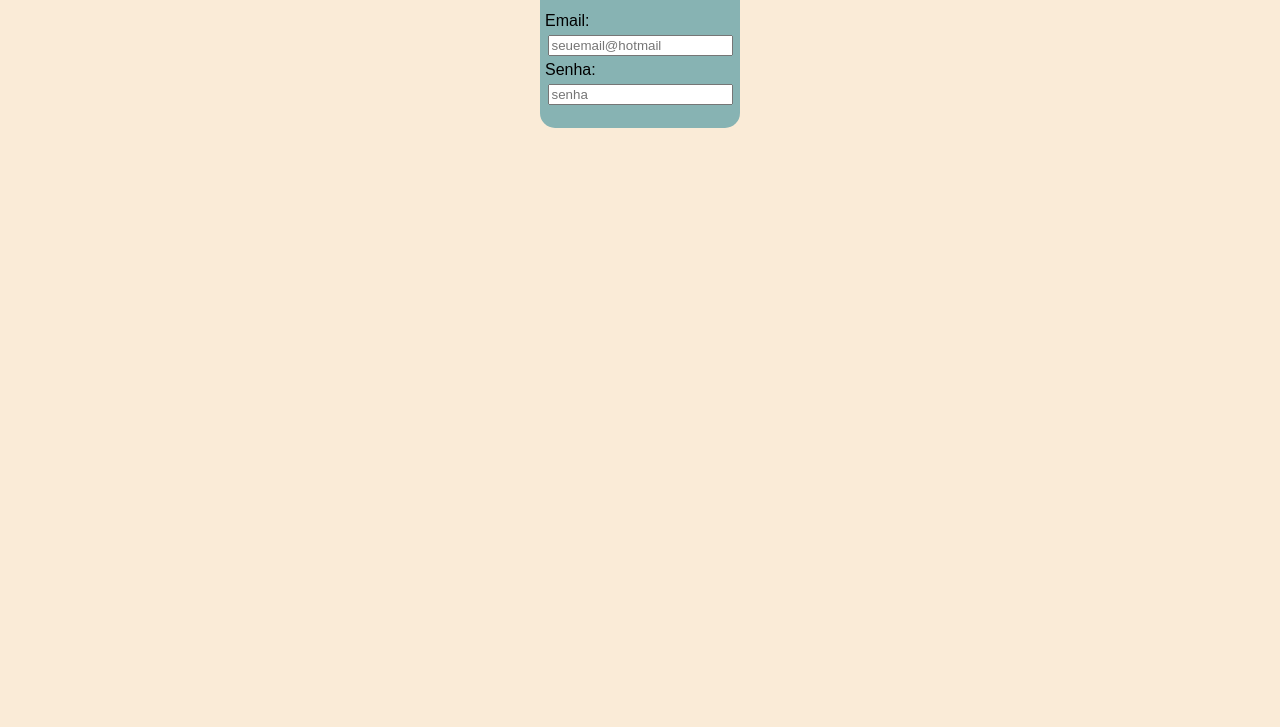
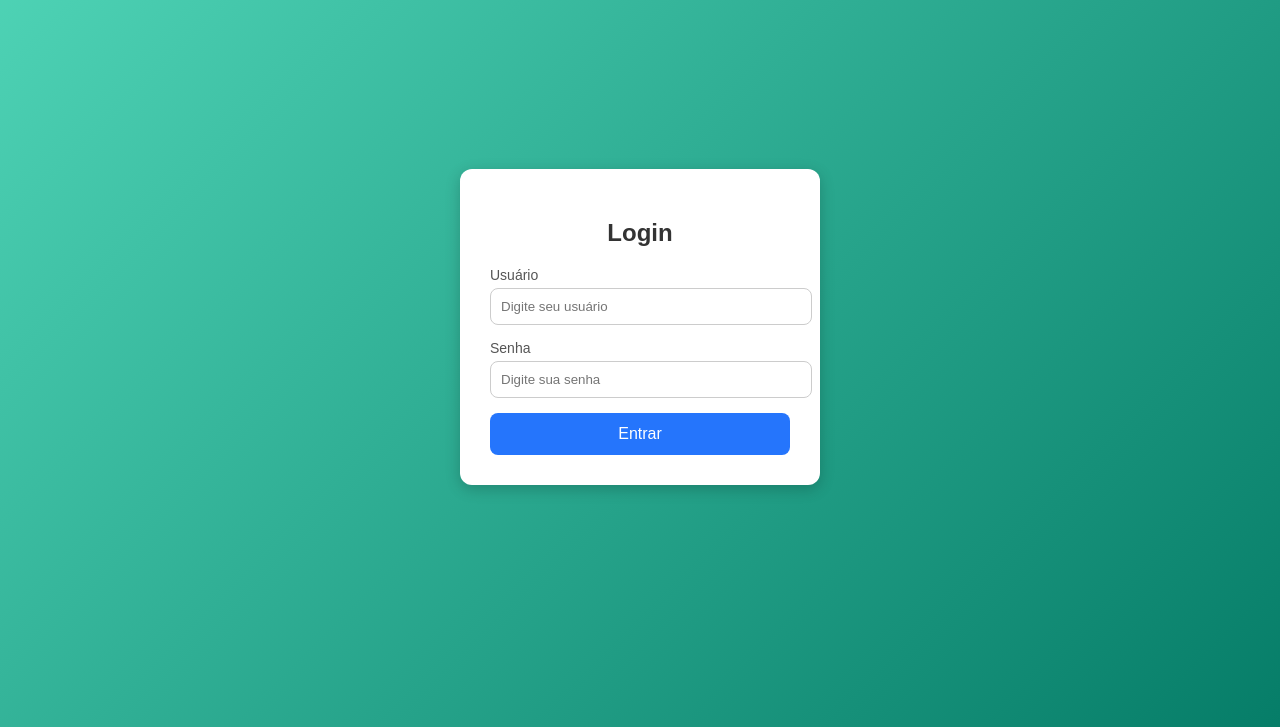
Before and after one commit to ThiagodeSantana/tela-login, a plain HTML site: page index.html in a window 1280 px wide. Shown: the part 73-800 px from the top of the page. Drawn offline with Linux system fonts and the light colour scheme.

Commit message:
agora foi

```diff
--- a/css/estilos.css
+++ b/css/estilos.css
@@ -1,18 +1,81 @@
-body{
-    font-family: Arial, Helvetica, sans-serif;
-    background-color: antiquewhite;
+/* Estilo geral */
+body {
+    margin: 0;
+    padding: 0;
+    font-family: Arial, sans-serif;
+    background: linear-gradient(135deg, #50d5b7, #067d68);
+    height: 100vh;
+    display: flex;
+    justify-content: center;
+    align-items: center;
 }
-.box{
-    margin: 50px;
-    border-radius: 15px;
-    height: 180px;
-    width: 200px;
-    background-color: rgb(135, 179, 179);
-    margin: auto;
-    text-align:center;
+
+/* Container central */
+.container {
+    display: flex;
+    justify-content: center;
+    align-items: center;
+    width: 100%;
 }
-.box label{
-    padding: 5px;
-    display: flex;
-    text-align: justify;
+
+/* Caixa de login */
+.login-box {
+    background: #fff;
+    padding: 30px;
+    border-radius: 12px;
+    box-shadow: 0px 4px 15px rgba(0,0,0,0.2);
+    width: 300px;
+    text-align: center;
 }
+
+/* Título */
+.login-box h2 {
+    margin-bottom: 20px;
+    color: #333;
+}
+
+/* Grupo de input */
+.input-group {
+    text-align: left;
+    margin-bottom: 15px;
+}
+
+.input-group label {
+    font-size: 14px;
+    color: #555;
+    display: block;
+    margin-bottom: 5px;
+}
+
+.input-group input {
+    width: 100%;
+    padding: 10px;
+    border: 1px solid #ccc;
+    border-radius: 8px;
+    outline: none;
+    transition: 0.3s;
+}
+
+/* Efeito no input */
+.input-group input:focus {
+    border-color: #2575fc;
+    box-shadow: 0px 0px 5px rgba(37,117,252,0.5);
+}
+
+/* Botão */
+button {
+    width: 100%;
+    padding: 12px;
+    background: #2575fc;
+    color: #fff;
+    border: none;
+    border-radius: 8px;
+    font-size: 16px;
+    cursor: pointer;
+    transition: 0.3s;
+}
+
+/* Efeito hover no botão */
+button:hover {
+    background:linear-gradient(135deg,#ead6ee,#a0f1ea);
+}
--- a/index.html
+++ b/index.html
@@ -1,22 +1,30 @@
 <!DOCTYPE html>
-<html lang="pt-BR">
+<html lang="pt-br">
 <head>
     <meta charset="UTF-8">
     <meta name="viewport" content="width=device-width, initial-scale=1.0">
-    <link rel="stylesheet" href="css/estilos.css">
-    <title>Document</title>
+    <title>Tela de Login</title>
+    <link rel="stylesheet" href="css/estilos.css"> <!-- conecta com o CSS -->
 </head>
 <body>
-    <div class="box">
-        <h1>Login</h1>
 
-        <label for="Email">Email:</label>
-        <input type="email" name="Email" id="Email" placeholder="seuemail@hotmail">
+    <div class="container">
+        <form class="login-box">
+            <h2>Login</h2>
 
+            <div class="input-group">
+                <label for="usuario">Usuário</label>
+                <input type="text" id="usuario" placeholder="Digite seu usuário" required>
+            </div>
 
-        <label for="senha">Senha:</label>
-        <input type="password" name="senha" id="senha" placeholder="senha">
+            <div class="input-group">
+                <label for="senha">Senha</label>
+                <input type="password" id="senha" placeholder="Digite sua senha" required>
+            </div>
 
+            <button type="submit">Entrar</button>
+        </form>
     </div>
+
 </body>
 </html>
```
